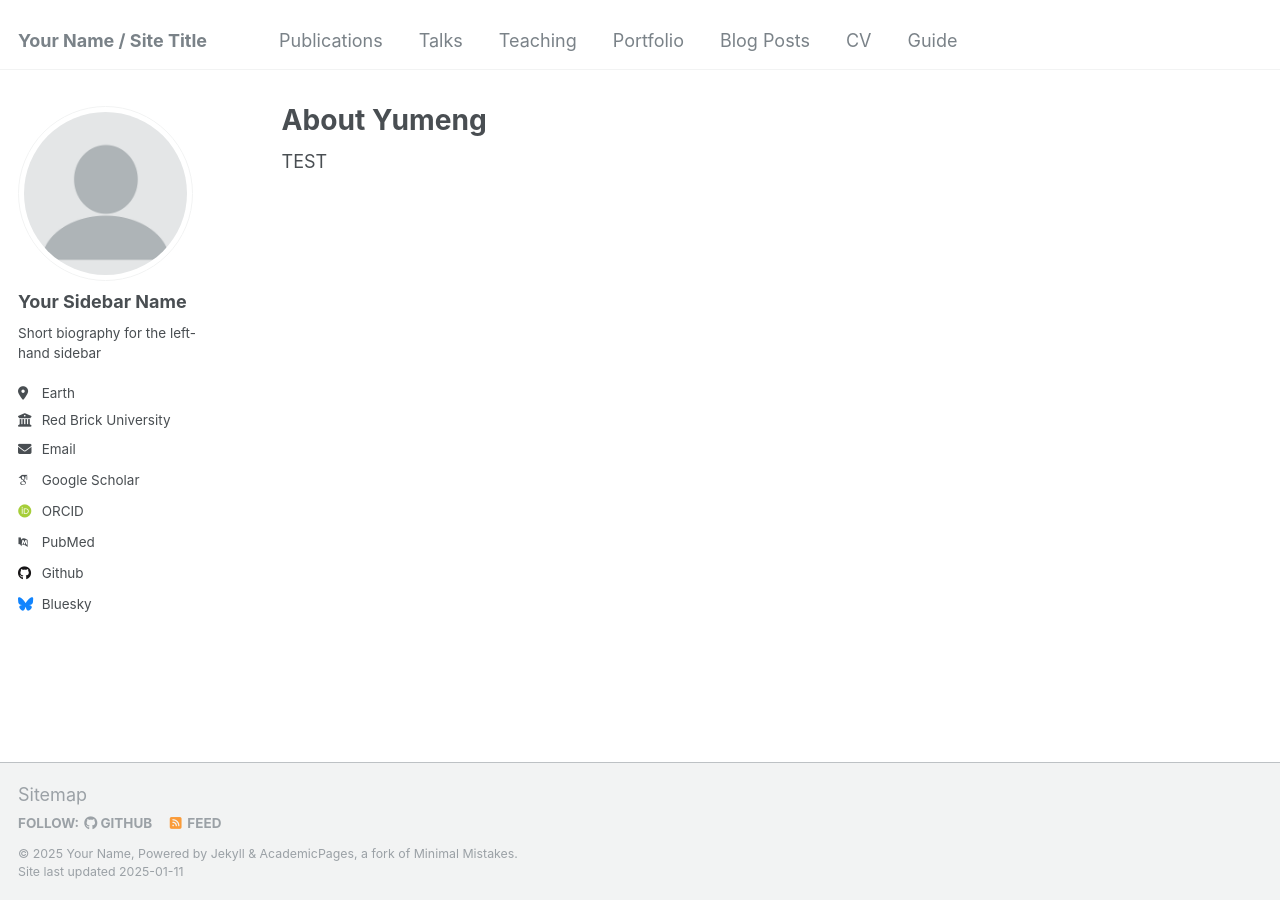
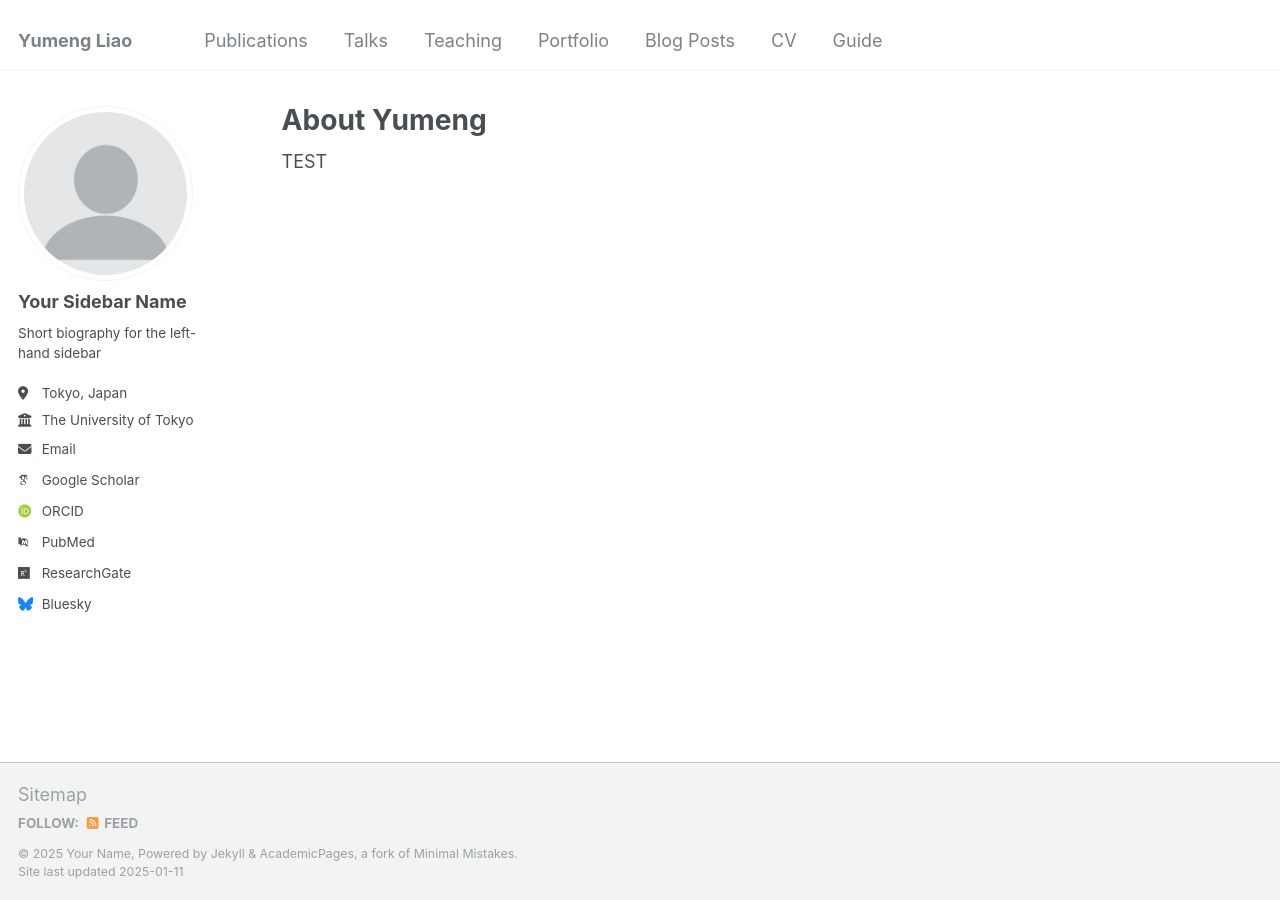
Before and after one commit to liaoym0610/academic, a Jekyll site: the page built from _pages/about.md, in a window 1280 px wide. Built offline with Jekyll 4.4.1, drawn with Linux system fonts in a browser that asks for light colours; some web fonts are replaced.

Commit message:
Update _config.yml

```diff
--- a/_config.yml
+++ b/_config.yml
@@ -8,11 +8,11 @@
 
 # Basic Site Settings
 locale                   : "en-US"
-title                    : "Your Name / Site Title"
+title                    : "Yumeng Liao"
 title_separator          : "-"
 name                     : &name "Your Name"
 description              : &description "personal description"
-url                      : https://academicpages.github.io # the base hostname & protocol for your site e.g. "https://[your GitHub username].github.io"
+url                      : https://liaoym0610.github.io
 baseurl                  : "" # the subpath of your site, e.g. "/blog"
 repository               : "academicpages/academicpages.github.io"
 
@@ -25,26 +25,26 @@ author:
   name             : "Your Sidebar Name"
   pronouns         : # example: "she/her"
   bio              : "Short biography for the left-hand sidebar"
-  location         : "Earth"
-  employer         : "Red Brick University"
+  location         : "Tokyo, Japan"
+  employer         : "The University of Tokyo"
   uri              : # URL
-  email            : "none@example.org"
+  email            : "yliao@g.ecc.u-tokyo.ac.jp"
 
   # Academic websites
   arxiv            : # URL - Update with the correct link to your profile
-  googlescholar    : "https://scholar.google.com/citations?user=PS_CX0AAAAAJ"
+  googlescholar    : "https://scholar.google.com/citations?user=KgKjnY8AAAAJ"
   impactstory      : # URL
-  orcid            : "http://orcid.org/yourorcidurl"
+  orcid            : "https://orcid.org/0000-0001-6221-2226"
   semantic         : # URL
   pubmed           : "https://www.ncbi.nlm.nih.gov/pubmed/?term=john+snow"
-  researchgate     : # URL
+  researchgate     : "https://www.researchgate.net/profile/Yumeng-Liao"
   scopus           : # URL
 
   # Repositories and software development
   bitbucket        : # Username - Update with your username on the site
   codepen          : # Username
   dribbble         : # Username
-  github           : "academicpages"
+  github           : # Username
   kaggle           : # Username
   stackoverflow    : # User number or user number and name (i.e., use "1" or "1/jeff-atwood")
 
```
